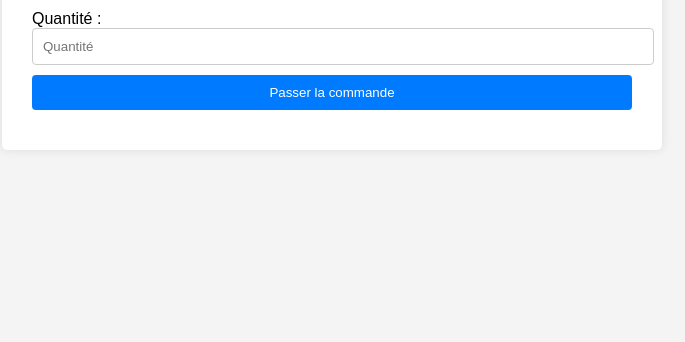
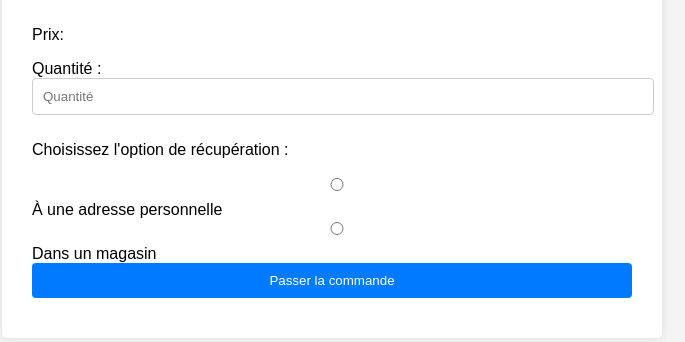
Before and after one commit to DamienBataillardGOATT/goatt-tools, a Flask app: template templates/index.html in a window 1280 px wide. Shown: the part 187-529 px from the top of the page, without its empty margins (308-993 px from the left). Run offline with Flask 3, Linux system fonts and the light colour scheme; the template is opened without the code that fills it, so the values that code supplies are empty.

Commit message:
15th commit

```diff
--- a/app.py
+++ b/app.py
@@ -27,10 +27,13 @@ def commande():
     # Filtrer pour ne garder que les cordages en stock
     cordages_en_stock = [cordage for cordage in cordages_raw if cordage['fields'].get('En stock')]
 
-    # Extraire les valeurs uniques des marques pour les cordages en stock
-    unique_marques = set(cordage['fields'].get('String', '') for cordage in cordages_en_stock)
+    # Extraire les valeurs uniques des marques et les prix pour les cordages en stock
+    cordages_info = {cordage['fields'].get('String', ''): {'prix': cordage['fields'].get('price', 0)} for cordage in cordages_en_stock}
 
-    return render_template('index.html', marques=sorted(unique_marques), cordages=cordages_en_stock)
+    # Trier les cordages par marque dans l'ordre alphabétique
+    cordages_info_sorted = dict(sorted(cordages_info.items()))
+
+    return render_template('index.html', cordages_info=cordages_info_sorted)
 
 @app.route('/client')
 def index():
--- a/templates/index.html
+++ b/templates/index.html
@@ -10,17 +10,69 @@
 
         <!-- Choix de la marque de cordage -->
         <label for="cordage_marque">Marque du cordage :</label>
-        <select id="cordage_marque" name="cordage_marque" required>
-            {% for marque in marques %}
-                <option value="{{ marque }}">{{ marque }}</option>
+        <select id="cordage_id" name="cordage_id" onchange="updatePrix()">
+            {% for marque, info in cordages_info.items() %}
+                <option value="{{ marque }}" data-prix="{{ info.prix }}">{{ marque }}</option>
             {% endfor %}
         </select>
+
+        <p id="prix_cordage">Prix: </p>
 
         <!-- Quantité de cordage -->
         <label for="cordage_quantite">Quantité :</label>
         <input type="number" id="cordage_quantite" name="cordage_quantite" min="1" placeholder="Quantité" required>
 
+        <!-- Option de récupération -->
+        <div>
+            <p>Choisissez l'option de récupération :</p>
+            <input type="radio" id="recuperation_adresse" name="option_recuperation" value="adresse" required>
+            <label for="recuperation_adresse">À une adresse personnelle</label><br>
+
+            <input type="radio" id="recuperation_magasin" name="option_recuperation" value="magasin" required>
+            <label for="recuperation_magasin">Dans un magasin</label>
+        </div>
+
+        <!-- Adresse de récupération -->
+        <div id="adresse_recuperation_container" style="display:none;">
+            <label for="adresse_recuperation">Adresse de récupération :</label>
+            <input type="text" id="adresse_recuperation" name="adresse_recuperation" placeholder="Ex : 15 Av de CLichy, 75017 Paris, France">
+        </div>
+
+        <!-- Sélection du magasin -->
+        <div id="magasin_recuperation_container" style="display:none;">
+            <label for="magasin_recuperation">Sélectionnez un magasin :</label>
+            <select id="magasin_recuperation" name="magasin_recuperation">
+                <!-- Insérez les options de magasin ici -->
+                <option value="magasin1">Magasin 1</option>
+                <option value="magasin2">Magasin 2</option>
+            </select>
+        </div>
+
         <input type="submit" value="Passer la commande">
     </form>
+
+    <script>
+        // Script pour afficher/cacher les champs en fonction de l'option de récupération choisie
+        document.addEventListener('DOMContentLoaded', function() {
+            var recuperationOptions = document.querySelectorAll('input[name="option_recuperation"]');
+            recuperationOptions.forEach(function(option) {
+                option.addEventListener('change', function() {
+                    if (this.value === 'adresse') {
+                        document.getElementById('adresse_recuperation_container').style.display = 'block';
+                        document.getElementById('magasin_recuperation_container').style.display = 'none';
+                    } else if (this.value === 'magasin') {
+                        document.getElementById('adresse_recuperation_container').style.display = 'none';
+                        document.getElementById('magasin_recuperation_container').style.display = 'block';
+                    }
+                });
+            });
+        });
+
+        function updatePrix() {
+            var selectElement = document.getElementById('cordage_id');
+            var prix = selectElement.options[selectElement.selectedIndex].getAttribute('data-prix');
+            document.getElementById('prix_cordage').textContent = 'Prix: ' + prix + ' €';
+        };
+    </script>
 </body>
 </html>
```
